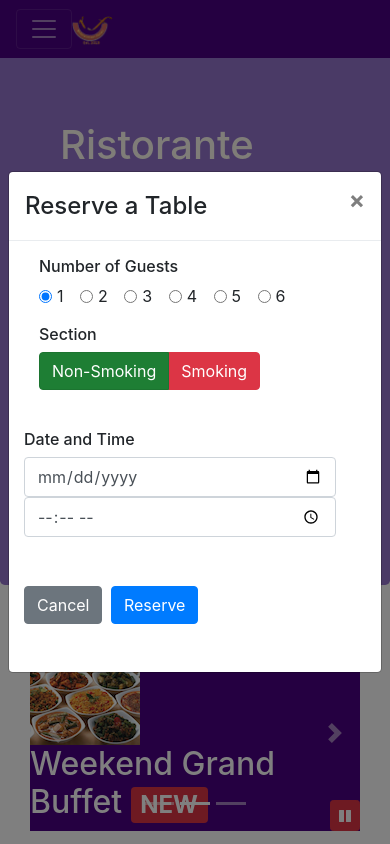
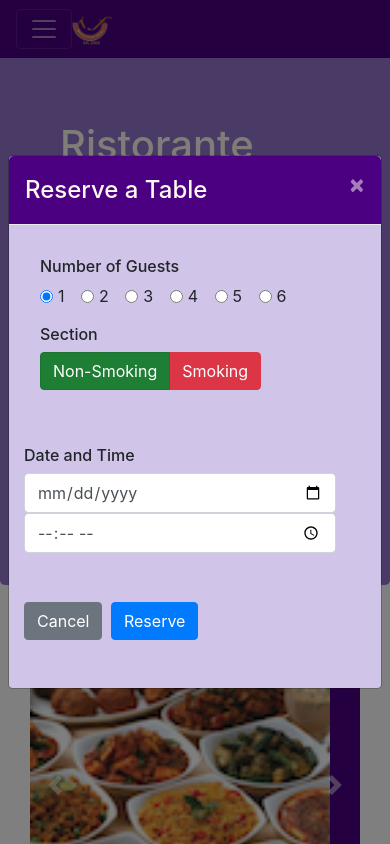
Before and after one commit to samazevedo/Bootstrap-conFusion-, a website: page index.html in a window 390 px wide. Both pictures are taken after a click on the button "Reserve Table". Shown: the top 844 px of the page. Drawn offline with nearby package versions, Linux system fonts and the light colour scheme.

Commit message:
assigment 3

```diff
--- a/css/style.scss
+++ b/css/style.scss
@@ -56,7 +56,7 @@ body {
 
 .carousel {
 	background: $background-dark;
-	.carousel-ite {
+	.carousel-item {
 		height: $carousel-item-height;
 		img {
 			position: absolute;
@@ -72,3 +72,14 @@ body {
 	position: absolute;
 	bottom: 0px;
 }
+
+.modal-header {
+	background-color: $background-dark;
+	color: floralwhite;
+	button {
+		color: floralwhite;
+	}
+}
+.modal-content {
+	background-color: $backgroud-pale;
+}
--- a/index.html
+++ b/index.html
@@ -1,25 +1,20 @@
 <!DOCTYPE html>
 <html lang="en">
-
 <head>
     <meta charset="uft-8">
     <meta name="viewport" content="width=device-width, initial-scale=1, shrink-to-fit:no">
     <meta http-equiv="x-ua-compatible" content="ie=edge">
-    <!--specify the boostrap classes-->
     <link rel="stylesheet" href="node_modules/bootstrap/dist/css/bootstrap.min.css">
     <link rel="stylesheet" href="node_modules/font-awesome/css/font-awesome.min.css">
     <link rel="stylesheet" href="node_modules/bootstrap-social/bootstrap-social.css">
     <link rel="stylesheet" href="css/style.css">
-
     <title>Ristorante Con Fusion</title>
 </head>
-
 <body>
     <nav class="navbar navbar-dark navbar-expand-sm fixed-top">
         <div class="container">
             <button class="navbar-toggler" type="button" data-toggle="collapse" data-target="#Navbar">
                 <span class="navbar-toggler-icon"></span>
-
             </button>
             <a class="navbar-brand mr-auto" href="#"><img src="img/logo.png" height="30" width="41"></a>
             <div class="collapse navbar-collapse" id="Navbar" >
@@ -30,7 +25,8 @@
                     <li class="nav-item"><a class="nav-link" href="./contactus.html"><span class="fa fa-address-card fa-lg"> Contact</span></a></li>
                 </ul>
                 <span class="nav-text">
-                    <a data-toggle="modal" data-target="#loginModal">
+                    <!-- TASK 1 -REMOVE THE DATA-* -->
+                    <a id="loginButton">
                         <span class="fa fa-sign-in text-white">
                             Login
                         </span>
@@ -39,7 +35,6 @@
             </div>
         </div>
     </nav>
-
     <div id="loginModal" class="modal fade" role="dialog">
         <div class="modal-dialog modal-lg" role="content">
             <div class="modal-content">
@@ -97,11 +92,11 @@
                     <div class="modal-header">
                         <h4 class="modal-title" id="reserveTable">Reserve a Table</h4>
                         <!-- BUTTON TO CLOSE THE MODAL-->
-                    <button type="button" class="close" data-dismiss="modal" aria-label="Close">
-                        <span aria-hidden="true">&times;</span>
-                    </button>
+                        <button type="button" class="close" data-dismiss="modal" aria-label="Close">
+                            <span aria-hidden="true">&times;</span>
+                        </button>
                     </div>
-                    <div class="container-fluid">
+                    <div class="modal-body">
                         <div class="row mt-3 col-12">
                             <div class="col-12 col-sm-2">
                                 <h6>Number of Guests</h6>
@@ -206,7 +201,6 @@
             </div>
         </div>
     </div>
-
     <header class="jumbotron">
         <div class="container">
             <div class="row row-header">
@@ -218,19 +212,15 @@
                     <img src="img/logo.png" class="img-fluid">
                 </div>
                 <div class="col-12 col-sm-3 align-self-center">
-
-
                     <!-- BUTTON TRIGGER MODAL -->
-
-                    <a type="button" class="btn btn-warning btn-block btn-sm" role="button"
-                        data-toggle="modal" data-target="#reservation">
+                    <!-- TASK 1 -REMOVE THE DATA-* -->
+                    <a id="reserveButton"type="button" class="btn btn-warning btn-block btn-sm" role="button">
                         Reserve Table
                     </a>
                 </div>
             </div>
         </div>
     </header>
-
     <div class="container">
         <!-- CAROUSEL-->
         <div class="row row-content">
@@ -285,7 +275,6 @@
                 </div>
             </div>
         </div>
-
         <div class="row row-content align-items-center" >
             <div class="col-12 col-sm-4 order-sm-last col-md-3">
                 <h3>Our Lipsmacking Culinary Creations</h3>
@@ -397,12 +386,26 @@
                     $("#carouselButton").children("span").removeClass('fa-play');
                     $("#carouselButton").children("span").addClass('fa-pause');
                 }
-
             });
-
         });
-
+    </script>
+    <!--TASK 2 AAPROPRIATE JAVASCRIPT TO TRIGGER THE RESERVE TABLE MODEL MODAL-->
+    <script>
+        $(document).ready(function() {
+            $('#reservation').modal('hide');
+            $('#reserveButton').click(function() {
+                $('#reservation').modal('show');
+            });
+        });
+    </script>
+    <!--JAVASCRIPT TO TRIGGER LOGIN MODAL-->
+    <script>
+        $(document).ready(function(){
+            $('#loginModal').modal('hide');
+            $('#loginButton').click(function(){
+                $('#loginModal').modal('show');
+            });
+        });
     </script>
 </body>
-
 </html>
```
Also changed, not shown: css/style.css.
